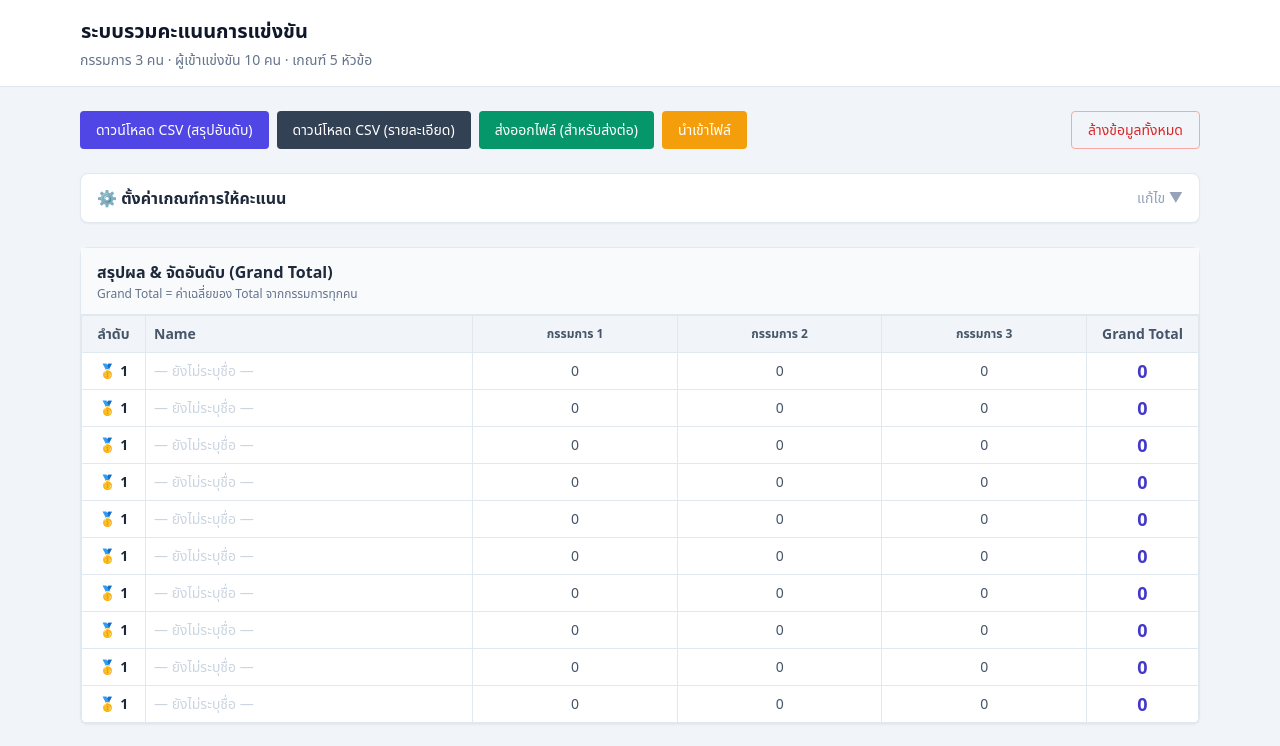
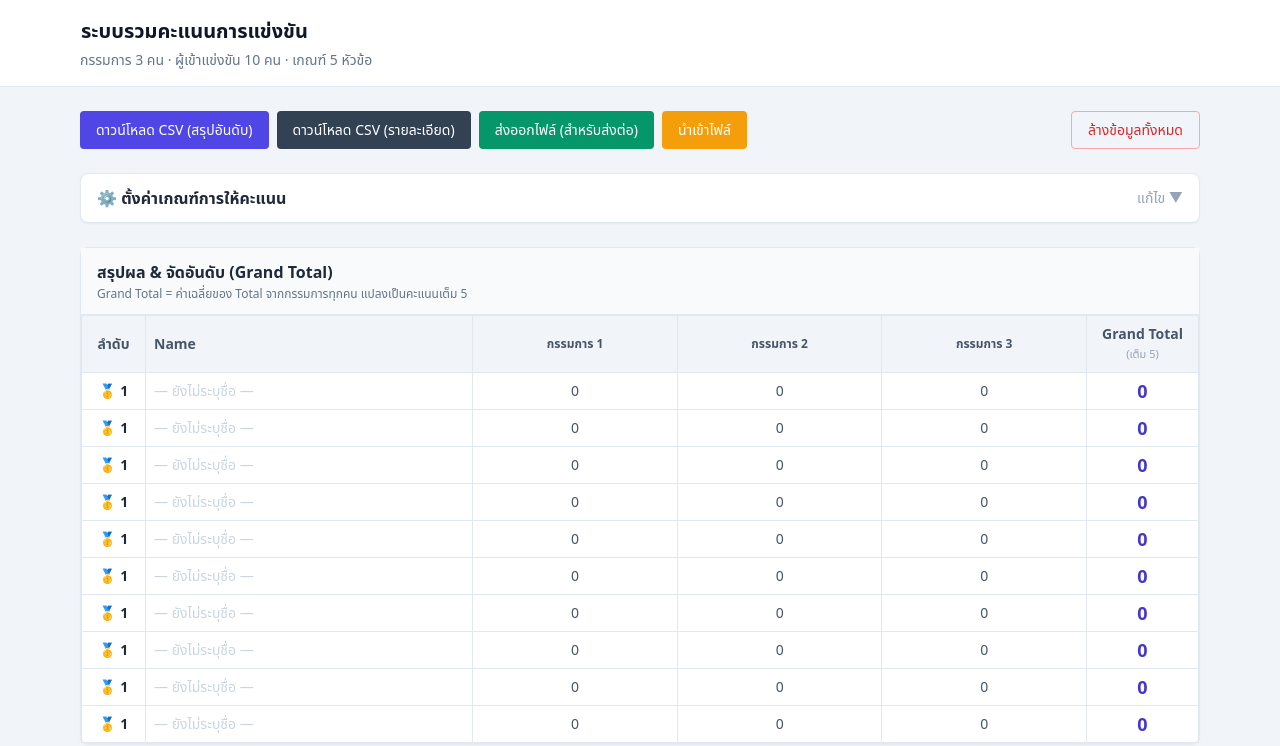
Before and after one commit to chanantornna/KOL-Schedule, a React (Vite) app in the folder scoring-app/: page / in a window 1280 px wide. Shown: the top 746 px of the page. Built offline with nearby package versions, Linux system fonts and the light colour scheme; the HTML template or start-up script is replaced by a standard one.

Commit message:
Scale Grand Total to a 5-point average (weights stay 100%)

```diff
--- a/scoring-app/src/Leaderboard.tsx
+++ b/scoring-app/src/Leaderboard.tsx
@@ -33,7 +33,7 @@ export default function Leaderboard({ state }: Props) {
           สรุปผล &amp; จัดอันดับ (Grand Total)
         </h2>
         <p className="mt-0.5 text-xs text-slate-500">
-          Grand Total = ค่าเฉลี่ยของ Total จากกรรมการทุกคน
+          Grand Total = ค่าเฉลี่ยของ Total จากกรรมการทุกคน แปลงเป็นคะแนนเต็ม 5
         </p>
       </div>
       <div className="overflow-x-auto">
@@ -54,6 +54,9 @@ export default function Leaderboard({ state }: Props) {
               ))}
               <th className="w-28 border border-slate-200 px-2 py-2">
                 Grand Total
+                <div className="text-[11px] font-normal text-slate-400">
+                  (เต็ม 5)
+                </div>
               </th>
             </tr>
           </thead>
--- a/scoring-app/src/exportCsv.ts
+++ b/scoring-app/src/exportCsv.ts
@@ -22,8 +22,8 @@ export function buildSummaryCsv(state: AppState): string {
   const header = [
     'No.',
     'Name',
-    ...judges.map((j) => `${j.name} (Total)`),
-    'Grand Total',
+    ...judges.map((j) => `${j.name} (Total /100)`),
+    'Grand Total (/5)',
     'ลำดับ',
   ]
 
--- a/scoring-app/src/scoring.ts
+++ b/scoring-app/src/scoring.ts
@@ -64,13 +64,19 @@ export function totalWeight(criteria: Criterion[]): number {
   return criteria.reduce((sum, c) => sum + (Number(c.weight) || 0), 0)
 }
 
+/** สเกลเต็มของ Grand Total (แสดงผลเป็นคะแนนเต็ม 5) */
+export const GRAND_TOTAL_MAX = 5
+
 /**
  * Grand Total ของผู้เข้าแข่งขัน 1 คน:
- * เฉลี่ยค่า Total จากกรรมการทุกคน (ถ้าไม่มีกรรมการเลย = 0)
+ * เฉลี่ยค่า Total (เต็ม 100) จากกรรมการทุกคน แล้วแปลงเป็นสเกลเต็ม 5
+ *   Grand Total = (ค่าเฉลี่ย Total / 100) × 5
+ * ถ้าไม่มีกรรมการเลย = 0
  */
 export function grandTotal(judgeTotals: number[]): number {
   if (judgeTotals.length === 0) return 0
-  return judgeTotals.reduce((a, b) => a + b, 0) / judgeTotals.length
+  const avg = judgeTotals.reduce((a, b) => a + b, 0) / judgeTotals.length
+  return (avg / 100) * GRAND_TOTAL_MAX
 }
 
 /**
```
